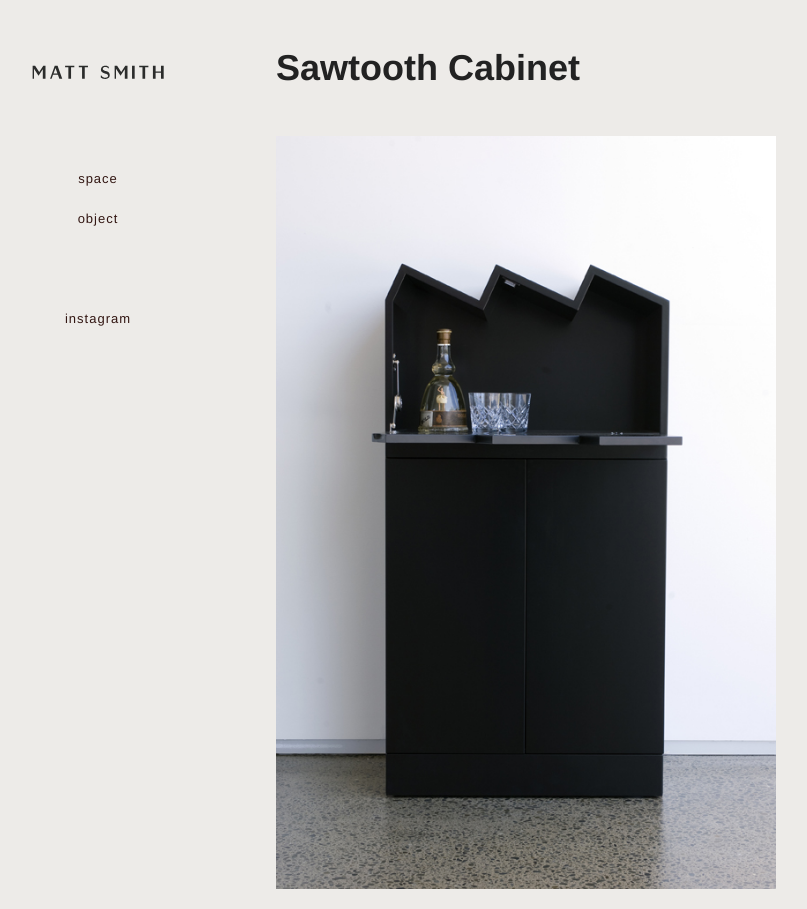
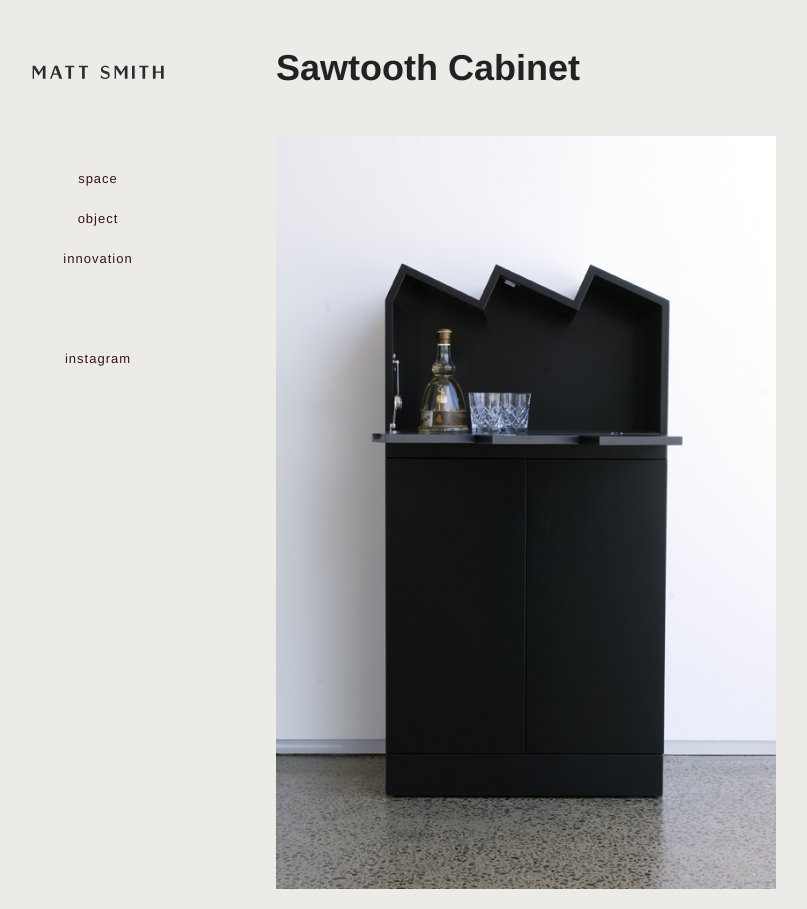
Before and after one commit to studiomattsmith/studiomattsmith.github.io, a Jekyll site: the page built from _posts/2011-01-01-punga.md, in a window 1280 px wide. Shown: the whole page, without its empty margins (30-837 px from the left). Built offline with Jekyll 4.4.1, drawn with Linux system fonts in a browser that asks for light colours.

Commit message:
innovation nav

```diff
--- a/_includes/nav.html
+++ b/_includes/nav.html
@@ -5,6 +5,7 @@
 	<ul>
 		<li><a href="/space"><span class="key space"></span>space</a></li>
 		<li><a href="/object"><span class="key object"></span>object</a></li>
+		<li><a href="/innovation"><span class="key innovation"></span>innovation</a></li>
 		<br>
 		<br>
 		<br>
```
